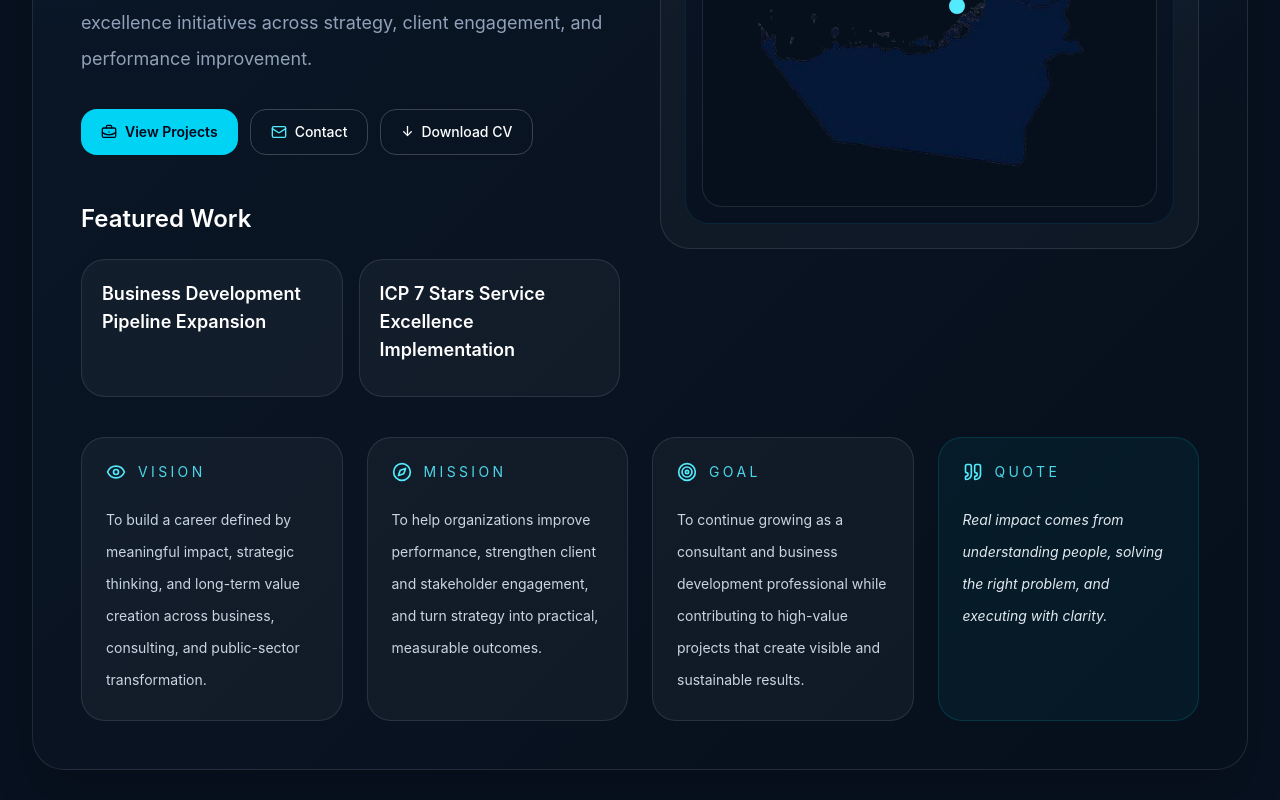
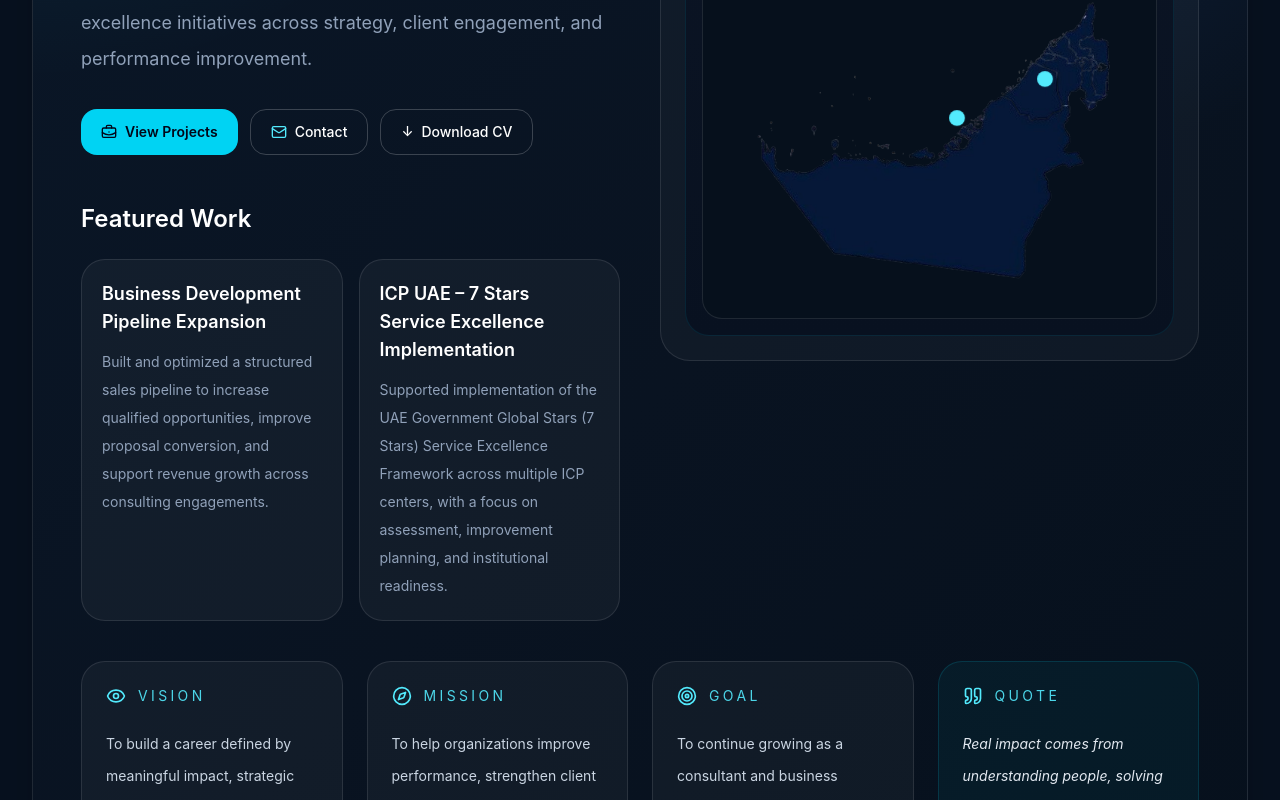
Before and after one commit to Homsi-2000/Mohammed-Moaz-AlHomsi, a React (Vite) app: page /#/ in a window 1280 px wide. Shown: the part 573-1373 px from the top of the page. Built offline with nearby package versions, Linux system fonts and the light colour scheme.

Commit message:
expand projects from CV

```diff
--- a/src/data/projects.js
+++ b/src/data/projects.js
@@ -1,30 +1,211 @@
 export const projects = [
   {
-    title: "Business Development Pipeline Expansion",
-    results: [
-      "15% increase in new-business revenue",
-      "35% growth in qualified leads"
-    ]
+    id: 'pipeline',
+    title: 'Business Development Pipeline Expansion',
+    sector: 'Public & Private Sector',
+    role: 'Business Development Consultant',
+    overview:
+      'Built and optimized a structured sales pipeline to increase qualified opportunities, improve proposal conversion, and support revenue growth across consulting engagements.',
+    actions: [
+      'Identified and qualified leads through targeted outreach and market research',
+      'Developed proposals, pricing strategies, and go-to-market approaches',
+      'Engaged stakeholders and supported contract negotiation',
+      'Coordinated internally to align proposed solutions with client requirements',
+      'Maintained client relationships to support retention and repeat engagements',
+    ],
+    outputs: [
+      'Structured pipeline of qualified opportunities',
+      'Submitted proposals and secured client engagements',
+      'Improved lead qualification and follow-up process',
+    ],
+    results: ['15% increase in new-business revenue', '35% growth in qualified leads'],
+    tags: ['Business Development', 'Consulting'],
+    highlights: ['Pipeline growth', 'Proposal development', 'Revenue impact'],
   },
   {
-    title: "ICP 7 Stars Service Excellence Implementation",
+    id: 'icp',
+    title: 'ICP UAE – 7 Stars Service Excellence Implementation',
+    sector: 'Government',
+    role: 'Consultant',
+    overview:
+      'Supported implementation of the UAE Government Global Stars (7 Stars) Service Excellence Framework across multiple ICP centers, with a focus on assessment, improvement planning, and institutional readiness.',
+    actions: [
+      'Conducted end-to-end assessments against 7 Stars and GEM 2.0 criteria',
+      'Identified service gaps and improvement opportunities',
+      'Developed structured improvement roadmaps with stakeholders',
+      'Supported audit preparation and evidence documentation',
+      'Facilitated workshops and stakeholder sessions to align entities with excellence requirements',
+    ],
+    outputs: [
+      'Assessment reports',
+      'Improvement plans aligned with federal excellence standards',
+      'Structured excellence documentation and evidence frameworks',
+      'Audit readiness support materials',
+    ],
     results: [
-      "Assessment reports delivered",
-      "Improvement roadmap created"
-    ]
+      'Insufficient data to verify specific quantified metrics',
+      'Supported alignment with federal excellence standards and UAE Vision 2031 priorities',
+    ],
+    tags: ['Government', 'Excellence', 'Consulting'],
+    highlights: ['7 Stars assessment', 'Improvement roadmap', 'Audit support'],
   },
   {
-    title: "Ajman Government Mystery Shopper Assessment",
-    results: [
-      "Customer experience evaluation completed",
-      "Service improvement recommendations delivered"
-    ]
+    id: 'mohap',
+    title: 'MOHAP – Excellence Incubator System',
+    sector: 'Government',
+    role: 'Project Specialist',
+    overview:
+      'Co-developed and managed the Excellence Incubator system to streamline employee evaluation and award participation processes under the Sheikh Khalifa Bin Zayed Award for Excellence.',
+    actions: [
+      'Co-developed and managed the Excellence Incubator system',
+      'Integrated employee performance data, historical records, and job profiles',
+      'Conducted structured performance assessments',
+      'Managed documentation and supported annual evaluations',
+      'Produced reporting to support fairness, accuracy, and compliance',
+    ],
+    outputs: [
+      'Centralized employee evaluation workflow',
+      'Integrated performance and profile data structure',
+      'Assessment documentation and annual evaluation support',
+    ],
+    results: ['Insufficient data to verify specific quantified metrics'],
+    tags: ['Government', 'Digital Systems', 'Excellence'],
+    highlights: ['Evaluation system', 'Data integration', 'Award process support'],
   },
   {
-    title: "Sales Growth & Market Expansion (Rofo Trading)",
-    results: [
-      "15% increase in sales",
-      "Expanded client base (50+ clients)"
-    ]
-  }
+    id: 'tdra',
+    title: 'TDRA – Service Quality & Data Analytics',
+    sector: 'Government',
+    role: 'Consultant',
+    overview:
+      'Supported service quality and excellence system improvement through data analysis, gap assessment, and contribution to a digital assessment environment.',
+    actions: [
+      'Analyzed data from 1,000+ sources using priority matrices and gap analysis',
+      'Delivered recommendations to improve digital platforms and call center performance',
+      'Conducted mystery shopper evaluations across customer interaction channels',
+      'Developed training materials on the Global Stars framework',
+      'Contributed to a digital assessment system supporting 7 Stars evaluations',
+    ],
+    outputs: [
+      'Service improvement insights and recommendations',
+      'Training materials for internal capability building',
+      'Contribution to a digital 7 Stars assessment system',
+    ],
+    results: ['Analyzed data from 1,000+ sources'],
+    tags: ['Government', 'Digital Systems', 'Excellence', 'Consulting'],
+    highlights: ['Large-scale data analysis', 'Digital assessment support', 'Service quality improvement'],
+  },
+  {
+    id: 'ajep',
+    title: 'AJEP – Mystery Shopper & Excellence Assessment',
+    sector: 'Public Sector',
+    role: 'Consultant',
+    overview:
+      'Supported mystery shopper and excellence assessment projects across Ajman Government service channels to evaluate customer experience, service quality, and performance gaps.',
+    actions: [
+      'Conducted mystery shopper visits across service channels',
+      'Assessed service performance against excellence standards',
+      'Analyzed customer journey touchpoints',
+      'Contributed to structured reporting and recommendations',
+      'Supported excellence and Global Stars initiatives for Ajman Police',
+    ],
+    outputs: [
+      'Structured evaluation reports',
+      'Service improvement recommendations',
+      'Assessment support materials for excellence initiatives',
+    ],
+    results: ['Insufficient data to verify specific quantified metrics'],
+    tags: ['Government', 'Consulting', 'Excellence'],
+    highlights: ['Customer experience review', 'Evaluation reporting', 'Excellence support'],
+  },
+  {
+    id: 'rofo-sales-exec',
+    title: 'Sales Growth & Market Expansion – Rofo Trading',
+    sector: 'Retail / FMCG',
+    role: 'Sales Executive',
+    overview:
+      'Drove sales growth and market expansion through targeted customer engagement, strategic upselling, and promotional execution.',
+    actions: [
+      'Executed targeted sales and upselling strategies',
+      'Developed and implemented promotional campaigns',
+      'Built and maintained relationships with clients and stakeholders',
+      'Analyzed market trends to refine sales tactics',
+      'Worked closely with the sales team to identify new business opportunities',
+    ],
+    outputs: [
+      'Increased product visibility and customer engagement',
+      'Expanded client base with 50+ client relationships',
+      'Improved repeat business and referrals',
+    ],
+    results: ['15% increase in sales', 'Built relationships with over 50 clients'],
+    tags: ['Business Development', 'Consulting'],
+    highlights: ['Sales growth', 'Campaign execution', 'Market expansion'],
+  },
+  {
+    id: '3d-power',
+    title: '3D Power General – Market Research & Project Support',
+    sector: 'Business / Projects',
+    role: 'Intern',
+    overview:
+      'Supported business and project teams through market research, reporting, coordination, and stakeholder communication during internship work in Abu Dhabi.',
+    actions: [
+      'Conducted market research and competitor analysis',
+      'Prepared reports and assisted with documentation',
+      'Supported meetings and stakeholder communication',
+      'Helped coordinate project schedules and track deliverables',
+      'Contributed insights used in project proposals',
+    ],
+    outputs: [
+      'Market and competitor insight summaries',
+      'Presentations and technical support documents',
+      'Improved coordination of schedules and deliverables',
+    ],
+    results: ['Insufficient data to verify specific quantified metrics'],
+    tags: ['Consulting'],
+    highlights: ['Research support', 'Documentation', 'Project coordination'],
+  },
+  {
+    id: 'rofo-promoter-2022',
+    title: 'Rofo Trading – Sales Promotion & Product Visibility (2022)',
+    sector: 'Retail',
+    role: 'Sales Promoter',
+    overview:
+      'Supported product awareness and in-store sales performance through direct customer engagement, promotional execution, and sales-target delivery.',
+    actions: [
+      'Engaged directly with customers to explain product features and benefits',
+      'Supported daily sales target achievement through persuasive communication',
+      'Coordinated promotional activities with the sales team',
+      'Provided personalized recommendations to customers',
+    ],
+    outputs: [
+      'Improved product visibility',
+      'Enhanced customer engagement during promotional periods',
+      'Consistent support for sales target achievement',
+    ],
+    results: ['15% rise in sales', 'Engaged with over 100 customers daily'],
+    tags: ['Business Development'],
+    highlights: ['Customer engagement', 'Sales promotion', 'Retail execution'],
+  },
+  {
+    id: 'rofo-promoter-2021',
+    title: 'Rofo Trading – Sales Promotion & Event Execution (2021)',
+    sector: 'Retail',
+    role: 'Sales Promoter',
+    overview:
+      'Supported product sales growth through demonstrations, promotional events, and product-display optimization in a customer-facing retail environment.',
+    actions: [
+      'Explained product features and benefits to customers',
+      'Coordinated promotional events',
+      'Maintained and improved product displays',
+      'Tracked sales performance and shared customer feedback',
+    ],
+    outputs: [
+      'Improved product presentation and visual appeal',
+      'Promotional event support and execution',
+      'Feedback insights for marketing improvement',
+    ],
+    results: ['15% increase in product sales', '10% rise in foot traffic'],
+    tags: ['Business Development'],
+    highlights: ['Product promotion', 'Event execution', 'Retail growth support'],
+  },
 ]
```
